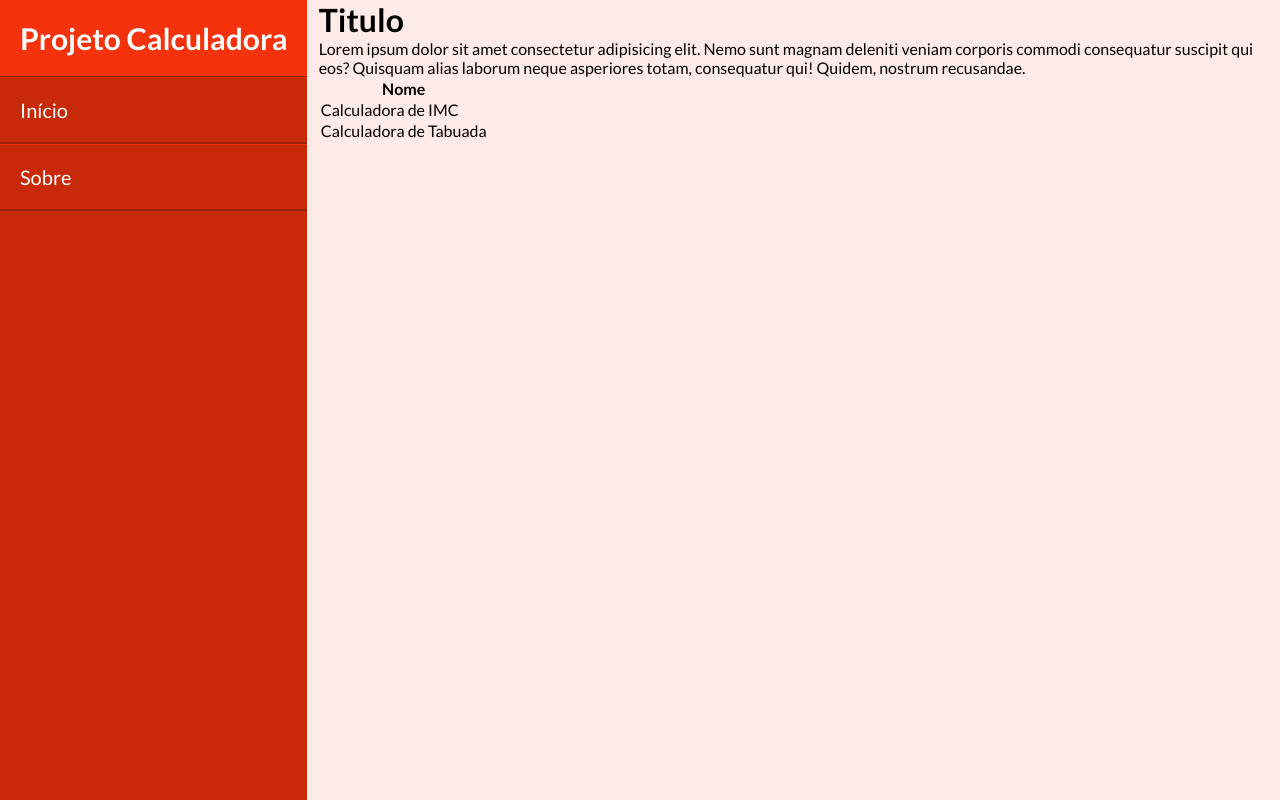
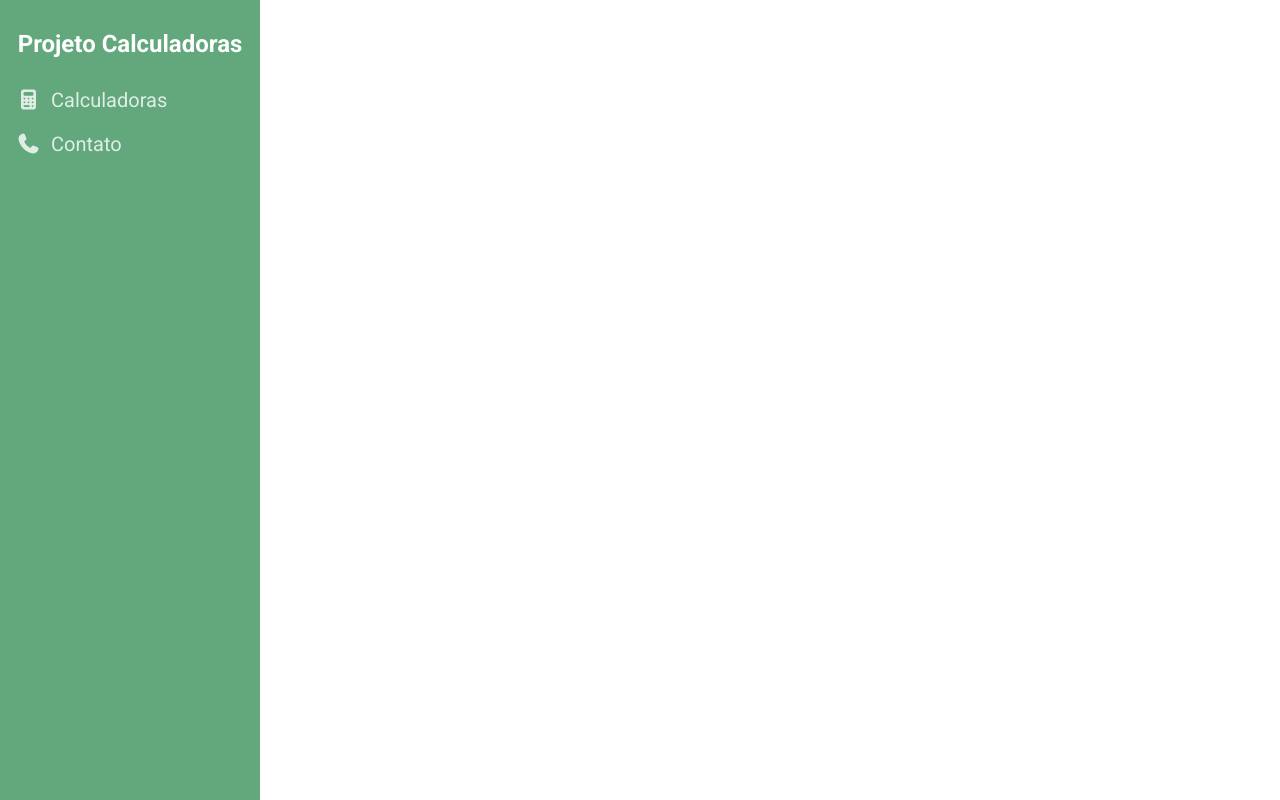
Before and after one commit to thaisonvieira/projeto-calculadoras, a plain HTML site: page index.html in a window 1280 px wide. Drawn offline with Linux system fonts and the light colour scheme.

Commit message:
refactor: nova paleta de cores e melhora sidenav.
implementa novas cores e fonte ao menu, além disso o sidenav é fixo com a página.

```diff
--- /dev/null
+++ b/assets/style/menu.css
@@ -0,0 +1,39 @@
+.sidenav {
+    height: 100%;
+    width: 260px;
+    position: fixed;
+    z-index: 1;
+    top: 0;
+    left: 0;
+    background-color: var(--color2);
+    padding-top: 30px;
+}
+
+.sidenav > nav > h1 {
+    color: #fff;
+    font-size: 24px;
+    text-align: center;
+    padding: 0px 8px 20px 8px;
+}
+
+.sidenav > nav > ul {
+    list-style-type: none;
+}
+
+.sidenav > nav > ul > li > a {
+    color: rgba(255, 255, 255, 0.8);
+    font-size: 20px;
+    text-decoration: none;
+
+    display: inline-block;
+    width: 100%;
+    padding: 10px 8px 10px 16px;
+
+    &:hover {
+        color: #fff;
+    }
+}
+
+.sidenav > nav > ul > li > a > i {
+    margin-right: 10px;
+}
--- a/assets/style/style.css
+++ b/assets/style/style.css
@@ -1,67 +1,21 @@
 @charset "UTF-8";
-@import url('https://fonts.googleapis.com/css2?family=Lato:ital,wght@0,400;0,700;0,900;1,400;1,700;1,900&display=swap');
+@import url('https://fonts.googleapis.com/css2?family=Roboto:ital,wght@0,100..900;1,100..900&display=swap');
 
 :root {
-    --color-0: #FEEBE7;
-    --color-1: #F4320B;
-    --color-2: #C82909;
-    --color-3: #9C2007;
+    --color0: #C3F3C0;
+    --color1: #7EE081;
+    --color2: #62A87C;
+    --color3: #1B2838;
 }
 
 * {
     margin: 0;
     padding: 0;
     outline: none;
-    text-decoration: none;
     box-sizing: border-box;
-    font-family: "Lato", sans-serif;
-}
-
-body {
-    background-color: #FEEBE7;
-}
-
-.divisor {
-    display: flex;
-}
-
-header {
-    position: sticky;
-    width: auto;
-    height: 100vh;
-    top: 0;
-    left: 0;
-    background-color: var(--color-2);
-}
-
-header nav h1 {
-    padding: 20px;
-    font-size: 30px;
-    text-align: center;
-    background-color: var(--color-1);
-    border-bottom: 1px solid var(--color-3);
-}
-
-header nav h1 a {
-    color: #FFF;
-}
-
-header ul {
-    list-style: none;
-}
-
-header ul li a {
-    display: inline-block;
-    width: 100%;
-    padding: 20px;
-    border-top: 1px solid var(--color-1);
-    border-bottom: 2px solid var(--color-3);
-    color: #FFF;
-    font-size: 20px;
-    cursor: pointer;
+    font-family: "Roboto", sans-serif;
 }
 
 main {
-    max-width: 950px;
-    margin: 0 auto;
+    margin-left: 300px;
 }
--- a/index.html
+++ b/index.html
@@ -3,41 +3,24 @@
 <head>
     <meta charset="UTF-8">
     <meta name="viewport" content="width=device-width, initial-scale=1.0">
-    <link rel="stylesheet" href="./assets/style/style.css" media="all">
+    <link rel="stylesheet" href="./assets/style/menu.css">
+    <link rel="stylesheet" href="./assets/style/style.css">
+    <link rel="stylesheet" href="https://cdnjs.cloudflare.com/ajax/libs/font-awesome/7.0.1/css/all.min.css">
     <title>Início</title>
 </head>
 <body>
-    <div class="divisor">
-        <header>
+    <!--Navigation-->
+    <header class="sidenav">
         <nav>
-                <h1>
-                    <a href="#">Projeto Calculadora</a>
-                </h1>
+            <h1>Projeto Calculadoras</h1>
             <ul>
-                    <li><a href="#">Início</a></li>
-                    <li><a href="#">Sobre</a></li>
+                <li><a href="#"><i class="fa-solid fa-calculator"></i>Calculadoras</a></li>
+                <li><a href="#"><i class="fa-solid fa-phone"></i>Contato</a></li>
             </ul>
         </nav>
     </header>
     <main>
-            <h1>Titulo</h1>
-            <p>Lorem ipsum dolor sit amet consectetur adipisicing elit. Nemo sunt magnam deleniti veniam corporis commodi consequatur suscipit qui eos? Quisquam alias laborum neque asperiores totam, consequatur qui! Quidem, nostrum recusandae.</p>
-            <table>
-                <thead>
-                    <tr>
-                        <th>Nome</th>
-                    </tr>
-                </thead>
-                <tbody>
-                    <tr>
-                        <td>Calculadora de IMC</td>
-                    </tr>
-                    <tr>
-                        <td>Calculadora de Tabuada</td>
-                    </tr>
-                </tbody>
-            </table>
+        <!--Conteúdo Principal-->
     </main>
-    </div>
 </body>
 </html>
```
Also changed, not shown: tabuada.html (deleted, +0 -122 lines). Lines whose indentation alone changed are shown as unchanged.
